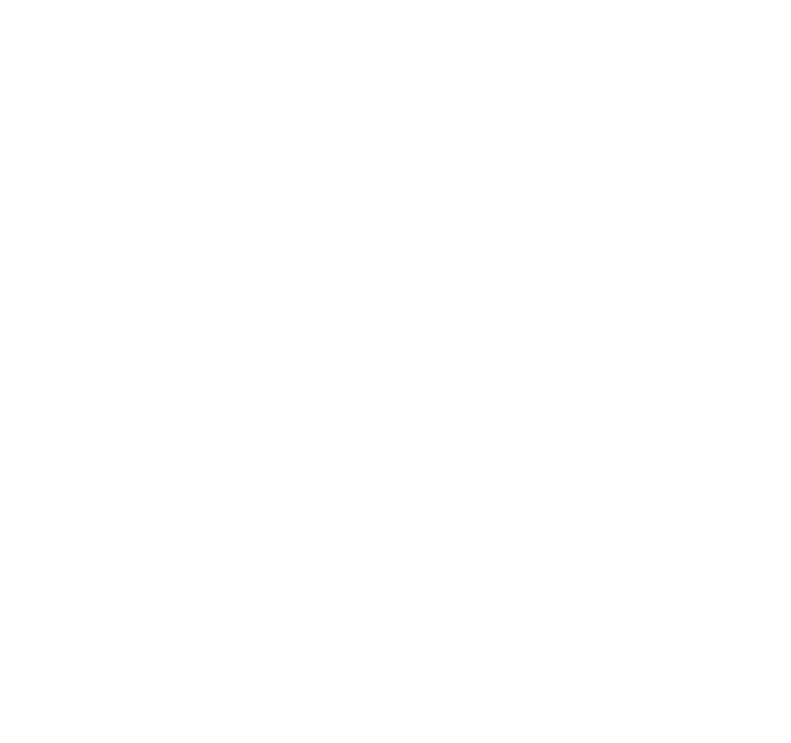
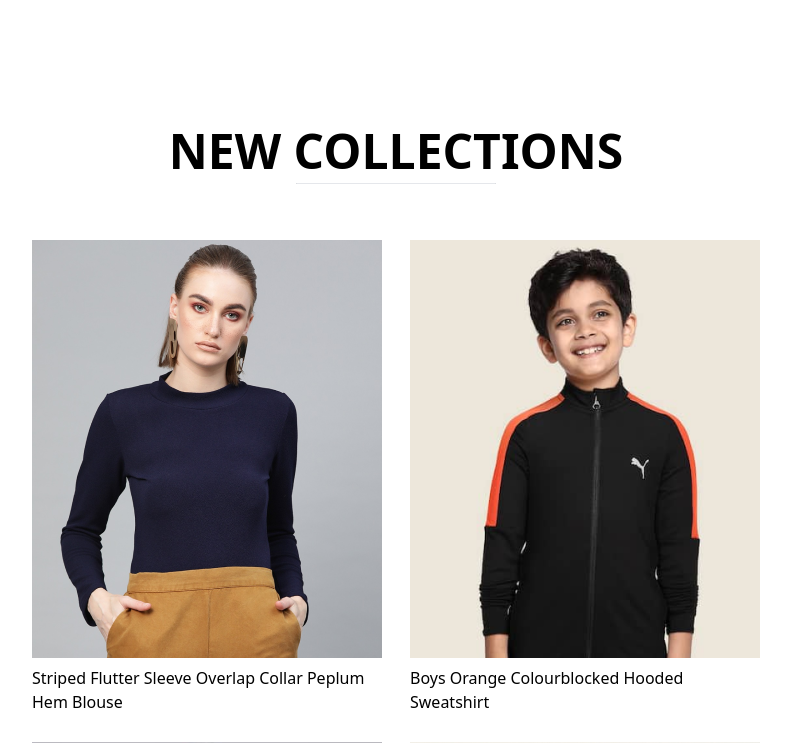
Before and after one commit to mohammadjalizi/Complete-Ecommerce-Website, a React (Vite) app: page / in a window 1280 px wide. Shown: the part 2120-2863 px from the top of the page, without its empty margins (244-1035 px from the left). Before the commit the page ends 2247 px from the top, so only its background shows below. Built offline with nearby package versions, Linux system fonts and the light colour scheme.

Commit message:
add collections file

```diff
--- a/src/newCollection/NewcCollection.jsx
+++ b/src/newCollection/NewcCollection.jsx
@@ -3,10 +3,10 @@
 import Item from '../item/Item'
 function NewcCollection() {
   return (
-    <div className=' newcollections'>
-        <h1>NEW COLLECTIONS</h1>
-        <hr />
-        <div className="collections">
+    <div className=' newcollections  flex flex-col items-center gap-2  h-[90vh] '>
+        <h1 className='text=[#171717] text-5xl font-semibold'>NEW COLLECTIONS</h1>
+        <hr className=' w-[200px] h-2 rounded-lg bg-[#252525] ' />
+        <div className="collections  mt-12 flex flex-wrap  gap-7   justify-center  md:mx-44   ">
 {new_collection.map((item,i)=>{
 return <Item  key={i} id={item.id} name={item.name}  image={item.image} new_Price={item.new_price}  old_price={item. old_price}/>
 
--- a/src/pages/Shop.jsx
+++ b/src/pages/Shop.jsx
@@ -2,6 +2,7 @@
 import Hero from '../hero/Hero'
 import Popler from '../pupler/Popler'
 import Offers from '../oFFers/Offers'
+import NewcCollection from '../newCollection/NewcCollection'
 
 const Shop = () => {
   return (
@@ -13,6 +14,8 @@
 
 <Offers/>
 
+<NewcCollection/>
+
     </div>
   )
 }
```
